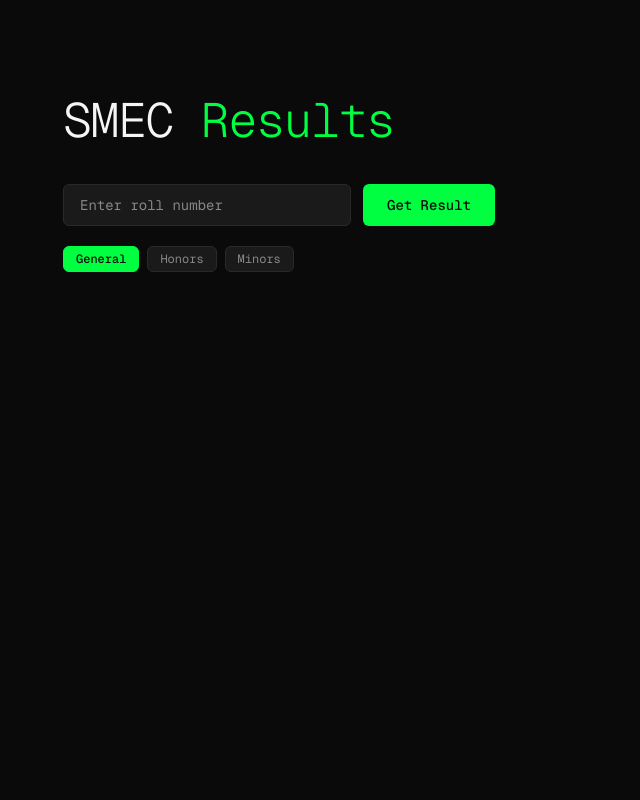
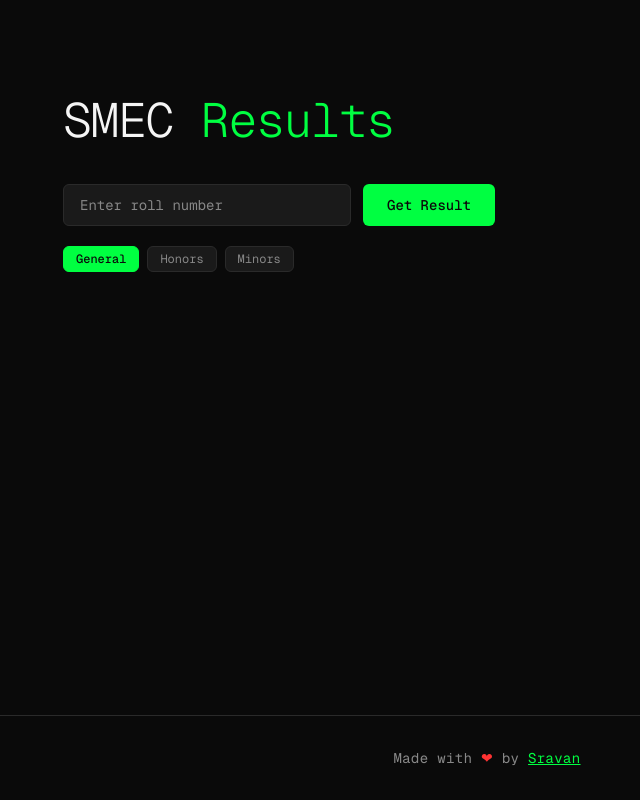
Before and after one commit to sra0ne/smec-result-app, a React (Vite) app: page / in a window 1280 px wide. Shown: the whole page, without its empty margins (153-793 px from the left). Built offline with nearby package versions, Linux system fonts and the light colour scheme; no server answers.

Commit message:
feat: add Footer with attribution

```diff
--- a/src/App.jsx
+++ b/src/App.jsx
@@ -6,6 +6,7 @@
 import General from "./components/General";
 import Honors from "./components/Honors";
 import Minors from "./components/Minors";
+import Footer from "./components/Footer";
 
 function App() {
   const [rollNo, setRollNo] = useState("");
@@ -44,7 +45,9 @@
   };
 
   return (
-    <div className="min-h-screen">
+    <div className="flex flex-col min-h-screen">
+      <main className="flex-1">
+        <div>
           <section className="max-w-4xl mx-auto px-6 py-16 md:py-24">
             <div className="space-y-4 mb-10">
               <h1 className="text-4xl md:text-5xl font-light tracking-tight">
@@ -78,13 +81,20 @@
 
               {data.subjects && (
                 <>
-              {resultType === "HONORS" && <Honors subjects={data.subjects} />}
-              {resultType === "MINORS" && <Minors subjects={data.subjects} />}
+                  {resultType === "HONORS" && (
+                    <Honors subjects={data.subjects} />
+                  )}
+                  {resultType === "MINORS" && (
+                    <Minors subjects={data.subjects} />
+                  )}
                 </>
               )}
             </section>
           )}
         </div>
+      </main>
+      <Footer />
+    </div>
   );
 }
 
--- /dev/null
+++ b/src/components/Footer.jsx
@@ -0,0 +1,19 @@
+export default function Footer() {
+  return (
+    <footer className="border-t border-border py-8 px-6 mt-16">
+      <div className="max-w-4xl mx-auto">
+        <p className="text-center text-muted text-sm tracking-wide">
+          Made with <span className="text-destructive">❤</span> by{" "}
+          <a
+            href="https://github.com/sra0ne"
+            target="_blank"
+            rel="noopener noreferrer"
+            className="text-accent transition-colors duration-200 underline"
+          >
+            Sravan
+          </a>
+        </p>
+      </div>
+    </footer>
+  );
+}
```
Lines whose indentation alone changed are shown as unchanged.
